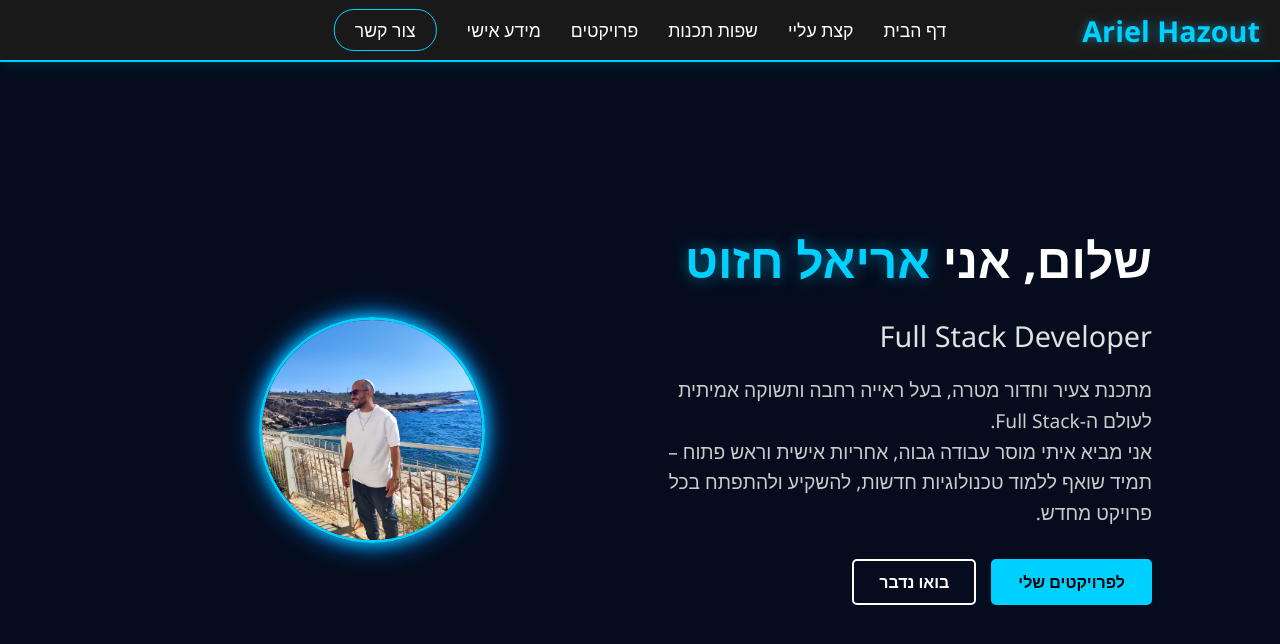
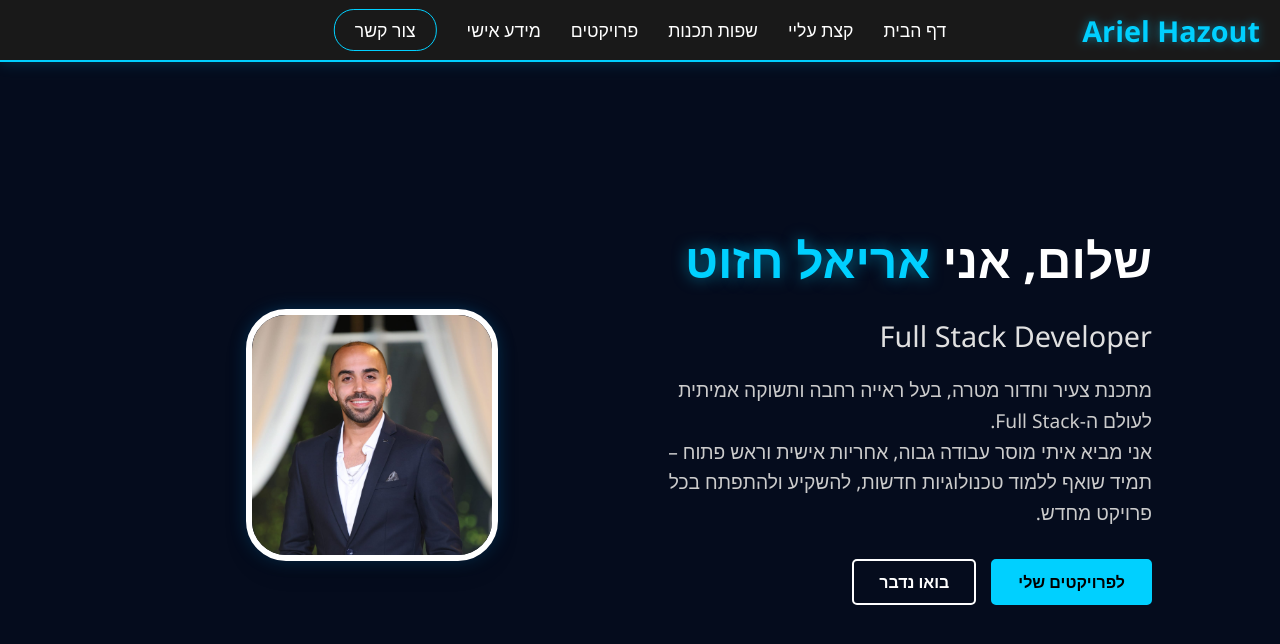
Before and after one commit to ariel0147/resume_ariel_hazout, a React (Create React App) app: page /#/ in a window 1280 px wide. Shown: the top 644 px of the page. Built offline with nearby package versions, Linux system fonts and the light colour scheme.

Commit message:
הוספת קישור שניוינ××החלפת תמונה פלוס שינוי עיצוב

```diff
--- a/src/Website-content/about/Website-body/Website_body.js
+++ b/src/Website-content/about/Website-body/Website_body.js
@@ -1,31 +1,29 @@
 import React from 'react';
 import styles from "./Website_body.module.css";
+
 function WebsiteBody(props) {
     return (
         <div className={styles.WebsiteBody}>
-            <h3>מידע אישי:</h3 >
-            <p>
-                <li>שם: אריאל חזוט</li>
-                <li>גיל:24</li>
-                <li>מספר טלפון:0556654410</li>
-            </p>
-            <h3>קצת עלי:</h3>
-            <p>
-                אני אריאל חזוט, בן 24, לאחר הצבא וסטודנט הנדסאי תוכנה שנה ב', לומד במכללת כנרת.<br/>
-                בחרתי במקצוע זה כי תמיד אהבתי את דרך החשיבה שמאפשרת לי להוציא את הדמיון שלי אל תוך תוכנה או רעיונות שאני
-                חושב עליהם,<br/>
-                ולממש אותם. בעיניי, הדרך הטובה ביותר לעשות זאת היא באמצעות תוכנה — וזה הכיוון שהעולם מתקדם אליו.
-            </p>
-            <h3> שפות תיכנות:</h3>
-            <p>
-                <li>c#</li>
-                <li>JavaScript,HTML,CSS</li>
-                <li>React</li>
-                <li>C++</li>
-                <li>SQL</li>
-                <li>PHP</li>
-            </p>
+            <h3>הסיפור שלי</h3>
 
+            <div className={styles.aboutText}>
+                <p>
+                    אני אריאל חזוט, סטודנט שנה ב' להנדסת תוכנה במכללת כנרת.
+                    <br />
+                    מאז ומתמיד נמשכתי לעולם הטכנולוגי, אך מה שבאמת חיבר אותי למקצוע הזה היא היכולת ליצור.
+                </p>
+
+                <p>
+                    עבורי, תכנות הוא לא רק כתיבת שורות קוד, אלא כלי שמאפשר לי לקחת דמיון פרוע, רעיון מופשט שקיים רק בראש שלי – ולהפוך אותו למציאות חיה ובועטת שפועלת על המסך.
+                    התחושה הזו, של לבנות משהו מאפס ולראות אותו עובד, היא מה שמניע אותי בכל בוקר מחדש.
+                </p>
+
+                <p>
+                    במהלך הלימודים והעבודה העצמית שלי, אני מתנסה במגוון רחב של פרויקטים:
+                    החל מפיתוח אפליקציות Web מתקדמות ומערכות ניהול, ועד ליצירת משחקים אינטראקטיביים ושילוב מרתק בין תוכנה לחומרה (Arduino).
+                    אני מאמין שהדרך הכי טובה ללמוד היא דרך הידיים, ואני תמיד מחפש את האתגר הבא שילמד אותי משהו חדש.
+                </p>
+            </div>
         </div>
     );
 }
--- a/src/Website-content/about/app_about/app_about.js
+++ b/src/Website-content/about/app_about/app_about.js
@@ -1,20 +1,16 @@
 import React from 'react';
 import styles from "./app_about.module.css";
 import Title from "../title/title";
+// 1. הוספנו את שורת הייבוא של הקומפוננטה החדשה
+import WebsiteBody from "../Website-body/Website_body";
 
 function App_about() {
     return (
         <div className={styles.app_about}>
             <Title />
 
-            <div className={styles.text}>
-                <h3>קצת עליי:</h3>
-                <p>
-                    אני אריאל חזוט, בן 24, לאחר צבא וסטודנט הנדסאי תוכנה שנה ב', לומד במכללת כנרת.<br/>
-                    בחרתי במקצוע זה כי תמיד אהבתי את דרך החשיבה שמאפשרת לי להוציא את הדמיון שלי אל תוך תוכנה או רעיונות שאני חושב עליהם,<br/>
-                    ולממש אותם. בעיניי, הדרך הטובה ביותר לעשות זאת היא באמצעות תוכנה — וזה הכיוון שהעולם מתקדם אליו.
-                </p>
-            </div>
+
+            <WebsiteBody />
         </div>
     );
 }
--- a/src/Website-content/profile/profile.js
+++ b/src/Website-content/profile/profile.js
@@ -1,6 +1,6 @@
 import React from 'react';
 import styles from "./profile.module.css";
-import arielImg from "./ariel.jpg";
+import arielImg from "./ariel.jpg.jpeg";
 
 function Profile() {
     return (
--- a/src/Website-content/profile/profile.module.css
+++ b/src/Website-content/profile/profile.module.css
@@ -1,23 +1,40 @@
 .profile {
     display: flex;
     justify-content: center;
-    margin-top: 60px;
+    align-items: center;
+    margin-top: 70px; /* קצת יותר מרווח מלמעלה */
+    padding: 20px;
 }
 
 .img {
-    width: 220px;
-    height: 220px;
-    border-radius: 50%;
+    /* הגדלנו מעט את הגודל הפיזי */
+    width: 240px;
+    height: 240px;
+
+    /* השינוי המשמעותי - לא עיגול מלא, אלא ריבוע מעוגל מודרני */
+    /* זה חושף יותר שטח מהתמונה */
+    border-radius: 40px;
+
     object-fit: cover;
-    border: 3px solid #00d0ff;
-    box-shadow: 0 0 15px #00d0ff, 0 0 30px #0088ff;
-    transition: 0.3s ease;
+    /* משאירים את המיקוד על החלק העליון של הפנים */
+    object-position: center top;
+
+    /* עיצוב מתוחכם: מסגרת לבנה עבה שיוצרת הפרדה */
+    border: 6px solid #ffffff;
+
+    /* צל רך ומקצועי, פחות "ניאון" ויותר "עומק" */
+    box-shadow:
+            0 10px 30px -10px rgba(0, 0, 0, 0.3), /* צל כהה ליצירת ריחוף */
+            0 0 20px -5px rgba(0, 162, 255, 0.4); /* הילה כחולה עדינה מאוד מסביב */
+
+    transition: all 0.4s cubic-bezier(0.25, 0.8, 0.25, 1);
 }
 
 .img:hover {
-    transform: scale(1.07);
+    /* אפקט ריחוף אלגנטי */
+    transform: translateY(-8px) scale(1.02);
+    /* חיזוק עדין של הצל בהובר */
     box-shadow:
-            0 0 20px #4be9ff,
-            0 0 40px #00d0ff,
-            0 0 60px #0088ff;
+            0 20px 40px -10px rgba(0, 0, 0, 0.4),
+            0 0 30px -5px rgba(0, 162, 255, 0.6);
 }
```
Also changed, not shown: src/Website-content/profile/ariel.jpg.jpeg (added).
